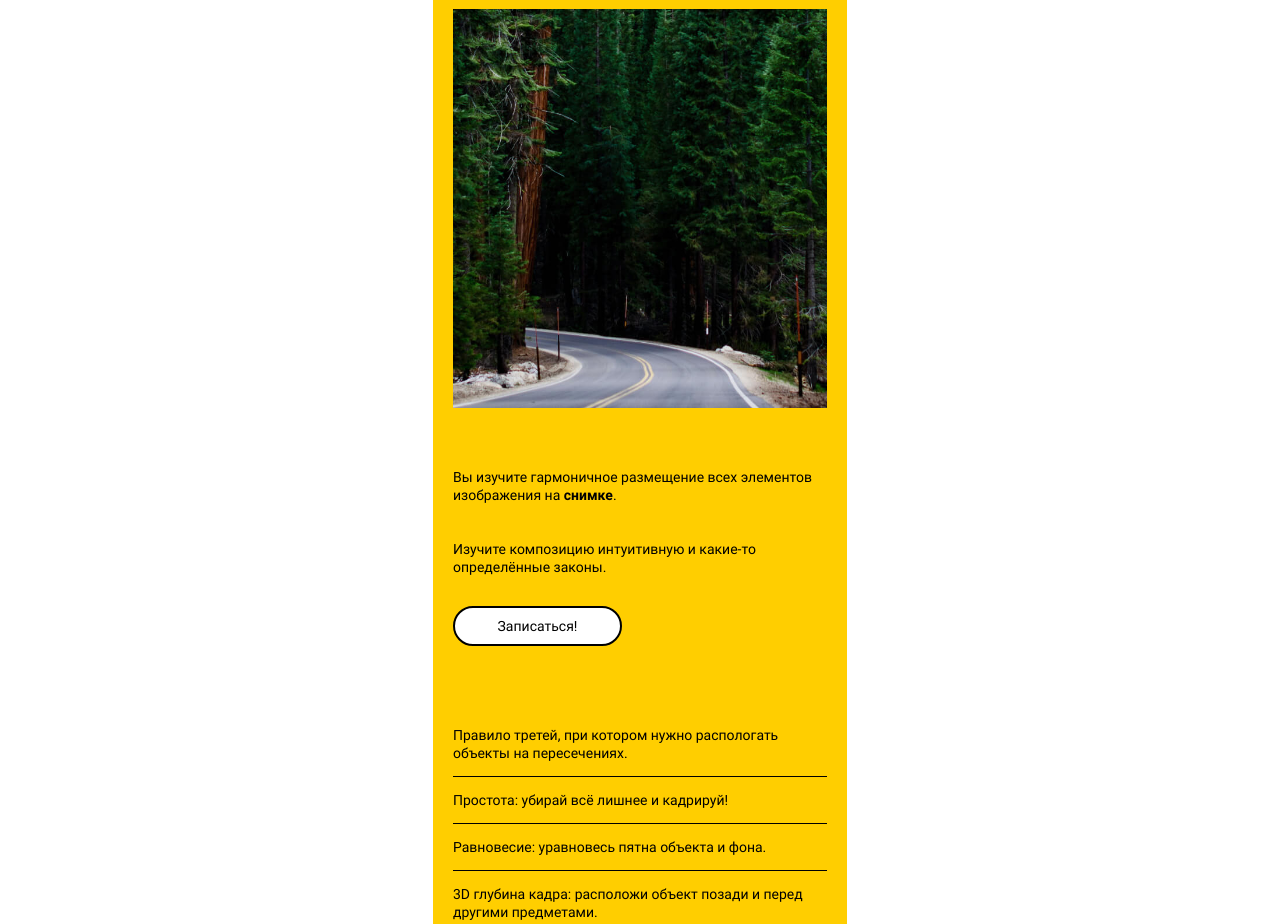
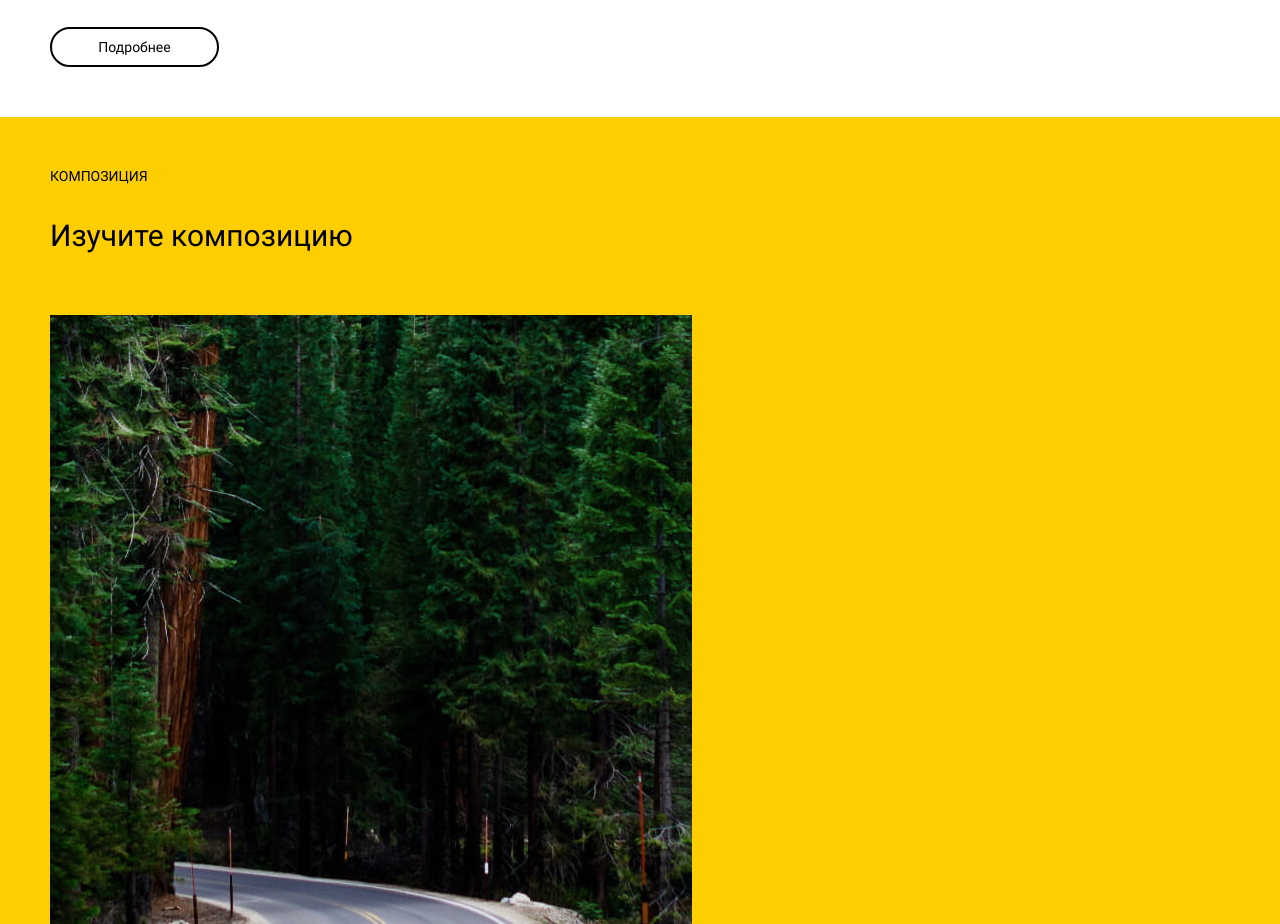
Before and after one commit to vierim/study-04, a plain HTML site: page index.html in a window 1280 px wide. Shown: the part 971-1895 px from the top of the page. Drawn offline with Linux system fonts and the light colour scheme.

Commit message:
Add some mobile styles

```diff
--- a/blocks/page/page.css
+++ b/blocks/page/page.css
@@ -1,5 +1,6 @@
 .page {
   min-width: 320px;
+  max-width: 1440px;
   background-color: #FFFFFF;margin: 0 auto;
   font-family: 'Roboto', Arial, sans-serif;
 }
@@ -8,11 +9,22 @@
   box-sizing: border-box;
   padding: 20px 20px;
   margin: 0 auto;
-  max-width: 414px;
 }
 
 .page__section_vertical-xl {
   padding-top: 40px;
+}
+
+@media screen and (min-width: 768px) {
+  .page__section {
+    padding: 40px 40px;
+  }
+}
+
+@media screen and (min-width: 1024px) {
+  .page__section {
+    padding: 50px 50px;
+  }
 }
 
 @keyframes figure-rotation {
@@ -175,6 +187,13 @@
   padding-top: 20px;
 }
 
+@media screen and (min-width: 768px) {
+  .composition__section-name {
+    border-top: none;
+    padding-top: 0;
+  }
+}
+
 .composition__title {
   margin: 0;
   font-size: 30px;
@@ -193,13 +212,25 @@
   margin: 0 0 36px;
 }
 
+.composition__text:last-of-type {
+  margin-bottom: 0;
+}
+
+@media screen and (min-width: 768px) {
+  .composition__text {
+    max-width: 400px;
+    margin-bottom: 20px;
+  }
+  .composition__text:last-of-type {
+    margin-bottom: 30px;
+  }
+}
+
 .composition__bolder {
   font-weight: 700;
 }
 
-.composition__text:last-of-type {
-  margin-bottom: 0;
-}
+
 
 .composition__button {
   margin-top: 30px;
```
Also changed, not shown: images/image-welcome.jpg.
